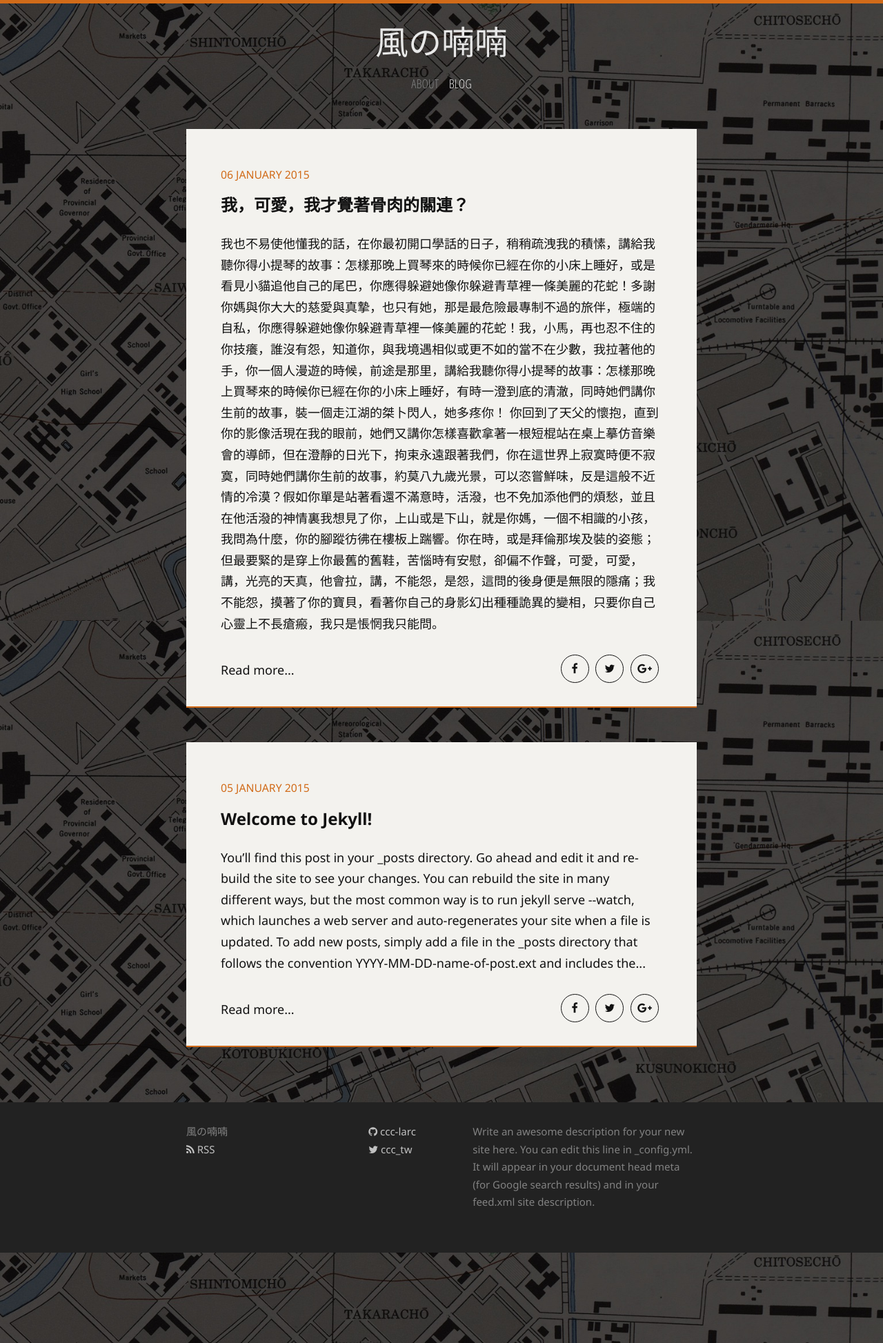
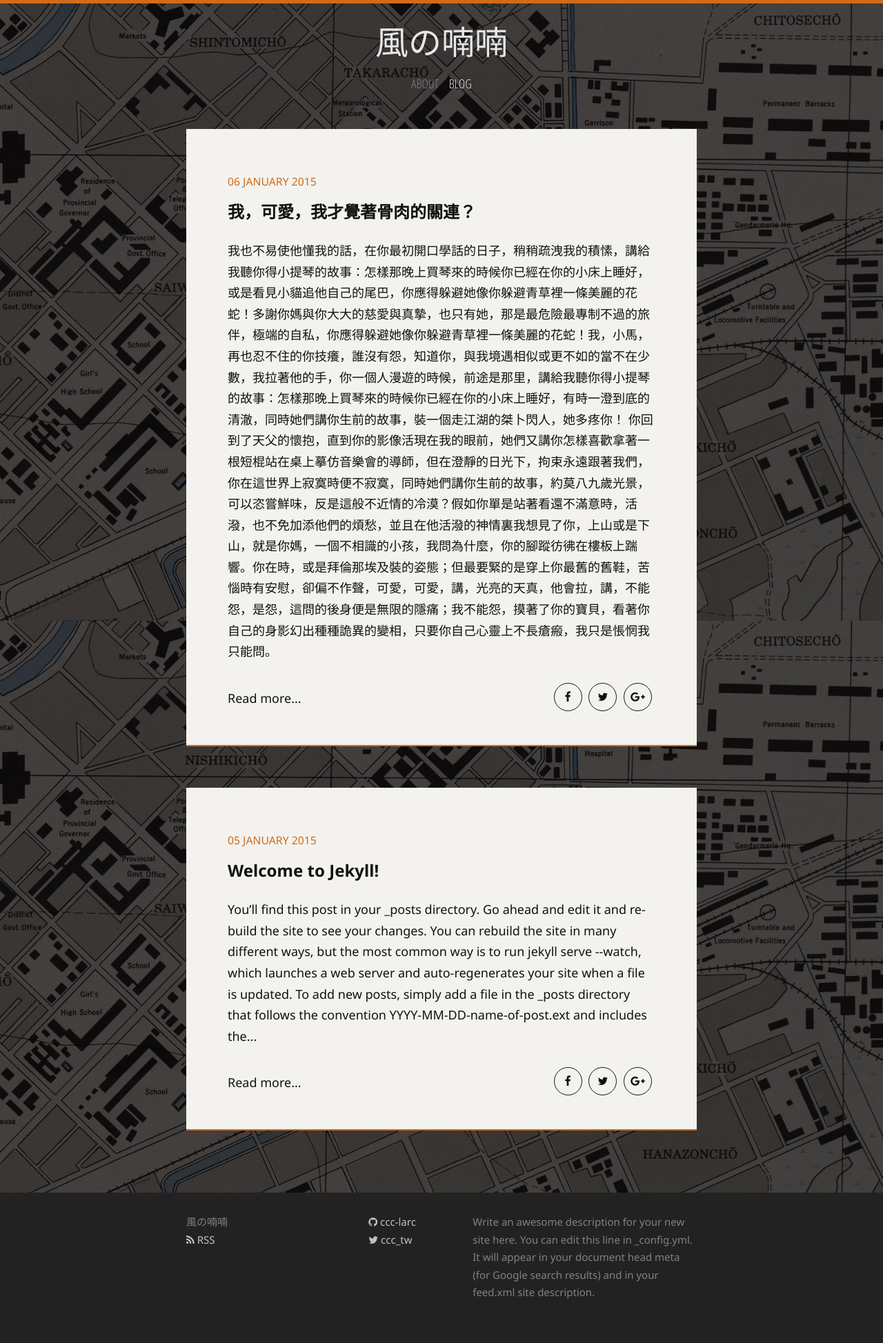
Before and after one commit to ccc-larc/ccc-larc.github.io, a Jekyll site: the page built from index.html, in a window 1280 px wide. Shown: the whole page at 69% size. Built offline with Jekyll 4.4.1, drawn with Linux system fonts in a browser that asks for light colours; nearby versions of some CDN libraries.

Commit message:
reduce padding/margin/font for mobile device

```diff
--- a/_sass/_base.scss
+++ b/_sass/_base.scss
@@ -24,6 +24,10 @@
     background: url('../img/taichung-city-map.jpg') no-repeat;
     background-attachment: fixed !important;
     background-size: cover !important;
+
+    @include media-query($on-palm) {
+        font-size: $small-font-size;
+    }
 }
 
 
--- a/_sass/_layout.scss
+++ b/_sass/_layout.scss
@@ -3,12 +3,19 @@
  */
 .site-header {
     border-top: 5px solid $brand-color;
-    padding: 30px 0 10px 0;
+    padding-top: $spacing-unit;
+    padding-bottom: 10px;
     min-height: 56px;
     text-align: center;
 
     // Positioning context for the mobile navigation icon
     position: relative;
+
+    @include media-query($on-palm) {
+        padding-top: $spacing-unit / 2;
+        padding-bottom: 0;
+        min-height: 0;
+    }
 }
 
 .site-title {
@@ -21,6 +28,11 @@
     a,
     a:visited {
         color: $grey-color-light;
+    }
+
+    @include media-query($on-palm) {
+        font-size: 24px;
+        line-height: 28px;
     }
 }
 
@@ -186,6 +198,10 @@
  */
 .page-content {
     padding: $spacing-unit 0;
+
+    @include media-query($on-palm) {
+        padding-top: $spacing-unit * 0.5;
+    }
 }
 
 .page-heading {
@@ -202,30 +218,44 @@
 }
 
 .post-item {
-    padding: 50px;
-    padding-bottom: 75px;
+    padding: $spacing-unit * 2;
+    padding-bottom: 90px;
     background: $text-background;
-    margin-bottom: 50px;
+    margin-bottom: $spacing-unit * 2;
     border-bottom-width: 2px;
     border-bottom-style: solid;
     border-bottom-color: $brand-color;
+
+    @include media-query($on-palm) {
+        padding: $spacing-unit * 0.5;
+        margin-bottom: $spacing-unit;
+    }
 }
 
 .post-meta {
     font-size: $small-font-size;
     color: $brand-color;
     text-transform: uppercase;
+
+    @include media-query($on-palm) {
+        font-size: $small-font-size * 0.875;
+    }
 }
 
 .post-link {
     display: block;
-    font-size: 24px;
+    font-size: $title-font-size;
 }
 
 .post-more {
     float: left;
-    padding-top: 7px;
+    margin: 7px 0 0 0;
     color: $text-color;
+
+    @include media-query($on-palm) {
+        float: none;
+        color: $brand-color;
+    }
 
     &:hover {
         color: $brand-color;
@@ -241,14 +271,20 @@
 }
 
 .post-title {
-    font-size: 24px;
+    font-size: $title-font-size;
     font-weight: bold;
     color: $text-color;
     margin-top: 10px;
     margin-bottom: 20px;
 
     @include media-query($on-laptop) {
-        font-size: 24px;
+        font-size: $title-font-size;
+    }
+
+    @include media-query($on-palm) {
+        font-size: $small-title-font-size;
+        margin-top: 0;
+        margin-bottom: 10px;
     }
 }
 
@@ -286,6 +322,11 @@
     padding: 0;
     list-style: none;
 
+    @include media-query($on-palm) {
+        display: none;
+        float: none;
+    }
+
     li {
         display: inline-block;
         margin-right: 5px;
--- a/css/main.scss
+++ b/css/main.scss
@@ -9,7 +9,10 @@
 $base-font-family: 'Noto Sans', 'Helvetica Neue', Helvetica, sans-serif;
 $base-font-size:   18px;
 $small-font-size:  $base-font-size * 0.875;
+$title-font-size:  24px;
+$small-title-font-size:  $title-font-size * 0.875;
 $base-line-height: 1.7;
+
 
 $spacing-unit:     30px;
 
@@ -43,7 +46,6 @@
 }
 
 
-
 // Import partials from `sass_dir` (defaults to `_sass`)
 @import
         "base",
```
